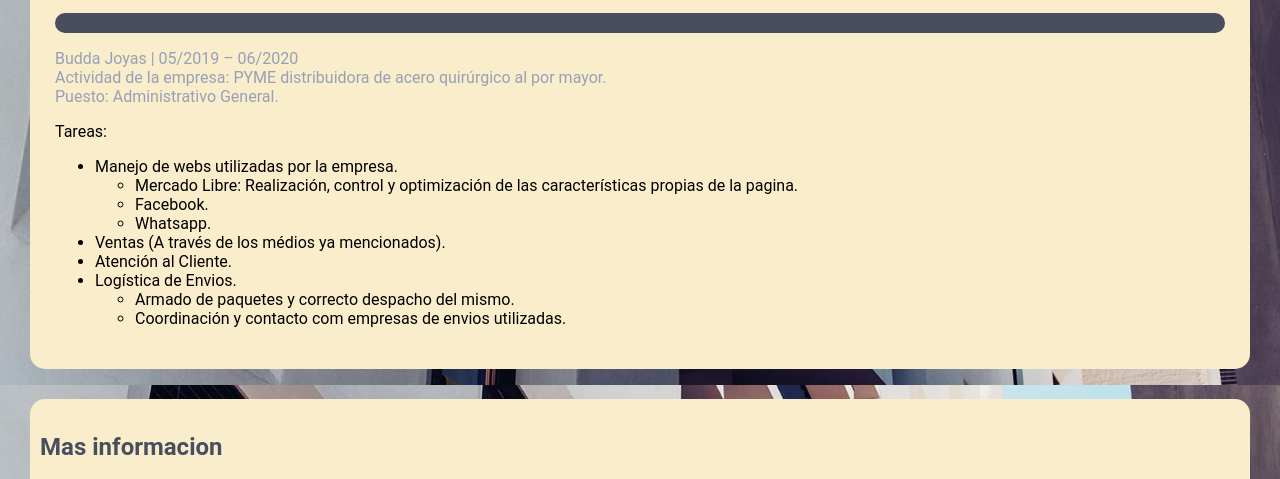
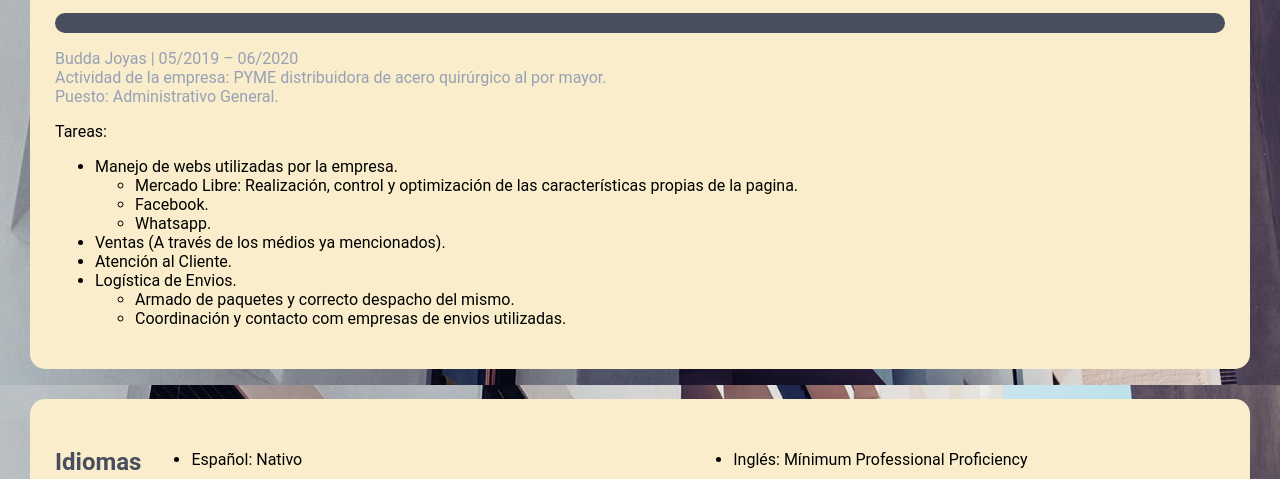
Before and after one commit to Casablancas01/Casablancas01.github.io, a plain HTML site: page index.html in a window 1280 px wide. Shown: the part 1310-1789 px from the top of the page. Drawn offline with Linux system fonts and the light colour scheme.

Commit message:
add idiomas

```diff
--- a/index.html
+++ b/index.html
@@ -15,6 +15,7 @@
                 <a href="#studies">Estudios</a>
                 <a href="#aptitudes">Habilidades</a>
                 <a href="#expe">Experiencia laboral</a>
+                <a href="#language">Idiomas</a>
                 <a href="#info">+Info</a>
             </nav>
         </div>
@@ -136,6 +137,21 @@
 
                 </div>
 
+                <div  id="language" class="globe">
+                    <h3>Idiomas</h3>
+
+                    <div style="flex:1;padding:10px;">
+                        <ul>
+                            <li>Español: Nativo</li>
+                        </ul>
+                    </div>
+                    <div style="flex:1;padding:10px;">
+                        <ul>
+                            <LI>Inglés: Mínimum Professional Proficiency</LI>
+                        </ul>
+                    </div>
+                </div>
+
                 <div id="info" class="globe">
                         <h3>Mas informacion</h3>
                         <div class="img-contac">
--- a/style.css
+++ b/style.css
@@ -112,7 +112,12 @@ margin: 1em;
     padding: 10px 10px;
 }
 
-
+#language{
+   display: flex;
+   flex-direction:row;
+   text-align: left;
+   padding:25px;
+}
 #aptitudes{
     display:flex;
     flex-direction:row;
```
